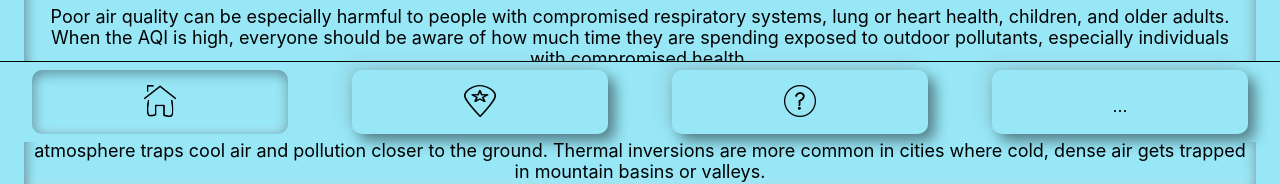
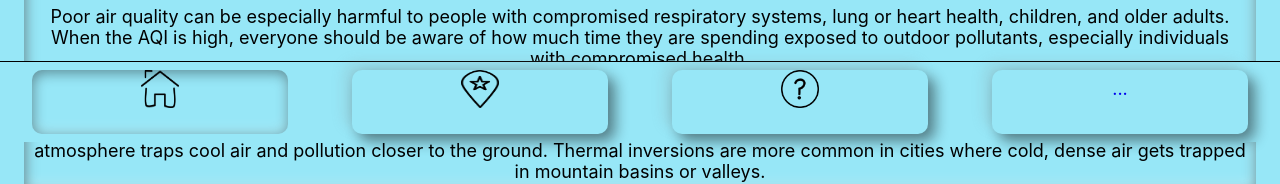
Before and after one commit to kristenmb/ozoneIQ, a React (Create React App) app: page /resources in a window 1280 px wide. Shown: the part 658-842 px from the top of the page. Built offline with nearby package versions, Linux system fonts and the light colour scheme.

Commit message:
Fix footer buttons to indicate which page you are on

```diff
--- a/src/Components/App/App.js
+++ b/src/Components/App/App.js
@@ -48,7 +48,8 @@ function App() {
           path='/dashboard'
           render={() => {
            return dashboardView &&
-            (< Dashboard dashboardView={dashboardView} location={location} />)}}
+            ( < Dashboard dashboardView={dashboardView} location={location} />
+            )}}
         />
         < Route
           exact
@@ -66,7 +67,7 @@ function App() {
           component={Contact}
         />
       </Switch>
-      <Footer />
+      {dashboardView && < Footer />}
     </div>
   );
 }
--- a/src/Components/AqiInfo/AqiInfo.js
+++ b/src/Components/AqiInfo/AqiInfo.js
@@ -1,5 +1,6 @@
 import React, { useState } from 'react'
 import Expand from 'react-expand-animated'
+import Footer from '../Footer/Footer.js'
 import { aqiInfoText } from '../../aqiData'
 import './AqiInfo.scss'
 
@@ -28,6 +29,7 @@ const AqiInfo = () => {
   })
 
   return (
+    <>
       <section className="aqi-section">
         <h2>What's your AQI IQ?</h2>
         <article>
@@ -91,6 +93,8 @@ const AqiInfo = () => {
           {aqiInfoDisplay}
         </article>
       </section>
+      < Footer />
+    </>
   )
 }
 
--- a/src/Components/Dashboard/Dashboard.js
+++ b/src/Components/Dashboard/Dashboard.js
@@ -1,4 +1,5 @@
 import React from 'react';
+import Footer from '../Footer/Footer.js';
 import './Dashboard.scss';
 import locationIcon from '../../assets/location.svg';
 import pollutionIcon from '../../assets/pollution.png';
@@ -57,6 +58,7 @@ const windMph = convertMsToMph(location.current.weather.ws);
   }
 
   return (
+    <>
       <main>
         <section className='main-dashboard'>
           <div className='location-name-temp-container'>
@@ -96,6 +98,7 @@ const windMph = convertMsToMph(location.current.weather.ws);
           </div>
         </section>
       </main>
+    </>
   )
 }
 
--- a/src/Components/Footer/Footer.js
+++ b/src/Components/Footer/Footer.js
@@ -6,40 +6,51 @@ import questionmark from '../../assets/questionmark.png'
 import { Link } from 'react-router-dom'
 
 function Footer() {
-  const [ {isClicked1, isClicked2, isClicked3, isClicked4}, toggleIsOpen ] = useState({
-      isClicked1: true,
-      isClicked2: false,
-      isClicked3: false,
-      isClicked4: false,
-    })
+  const [dashboardBtn, toggleDash] = useState(true);
+  const [savedBtn, toggleSaved] = useState(false);
+  const [resourcesBtn, toggleResources] = useState(false);
+  const [aboutBtn, toggleAbout] = useState(false);
 
-    const toggle = (event) => {
-     const { name } = event.target
-      toggleIsOpen(prevState => ({ [name]: !prevState[name] }
-     ))
+  const toggleBtns = (activeBtn, notActive1, notActive2, notActive3) => {
+    activeBtn(true);
+    notActive1(false);
+    notActive2(false);
+    notActive3(false);
    }
 
   return (
     <footer>
-      <Link to='/'>
-        <button className={`Nav-btn ${isClicked1}`} name='isClicked1' onClick={toggle}>
-          <img className='footerIcon' src={home} alt='home button'/>
-        </button>
+      <Link to='/dashboard'
+      className={`Nav-btn ${dashboardBtn}`}
+      name='isClicked1'
+      onClick={event => toggleBtns(toggleDash, toggleSaved, toggleResources, toggleAbout)}
+      role='button'
+      >
+        <img className='footerIcon' src={home} alt='home button'/>
       </Link>
-      <Link to='/saved-locations'>
-        <button className={`Nav-btn ${isClicked2}`} name='isClicked2' onClick={toggle}>
-          <img className='footerIcon' src={locations} alt='saved locations'/>
-         </button>
+      <Link to='/saved-locations'
+      className={`Nav-btn ${savedBtn}`}
+      name='isClicked2'
+      onClick={event => toggleBtns(toggleSaved, toggleResources, toggleAbout, toggleDash)}
+      role='button'
+      >
+        <img className='footerIcon' src={locations} alt='saved locations'/>
       </Link>
-      <Link to='/resources'>
-        <button className={`Nav-btn ${isClicked3}`} name='isClicked3' onClick={toggle}>
-          <img className='footerIcon' src={questionmark} alt='more info'/>
-        </button>
+      <Link to='/resources'
+      className={`Nav-btn ${resourcesBtn}`}
+      name='isClicked3'
+      onClick={event => toggleBtns(toggleResources, toggleAbout, toggleDash, toggleSaved)}
+      role='button'
+      >
+        <img className='footerIcon' src={questionmark} alt='more info'/>
       </Link>
-      <Link to='/about-us'>
-        <button className={`Nav-btn ${isClicked4}`} name='isClicked4' onClick={toggle}>
-         <p>...</p>
-        </button>
+      <Link to='/about-us'
+      className={`Nav-btn ${aboutBtn}`}
+      name='isClicked4'
+      onClick={event => toggleBtns(toggleAbout, toggleDash, toggleSaved, toggleResources)}
+      role='button'
+      >
+        <p>...</p>
       </Link>
     </footer>
   )
--- a/src/Components/LandingPage/LandingPage.js
+++ b/src/Components/LandingPage/LandingPage.js
@@ -22,7 +22,7 @@ function LandingPage({grabUserLocationData, grabInputLocationData}) {
         <img className='sun' src={logo} />
       </div>
       <form>
-        <Link to='/dashboard/current-location'>
+        <Link to='/dashboard'>
           <button
             className='currentLocal'
             onClick={grabUserLocationData}>
@@ -38,7 +38,7 @@ function LandingPage({grabUserLocationData, grabInputLocationData}) {
             value={inputLocation}
             onChange={event => setInputLocation(event.target.value)}
           />
-          <Link to='/dashboard/chosen-location'>
+          <Link to='/dashboard'>
             <img className='searchButton'
             src={searchIcon}
             onClick={event => parseInput(inputLocation, event)}/>
```
Lines whose indentation alone changed are shown as unchanged.
